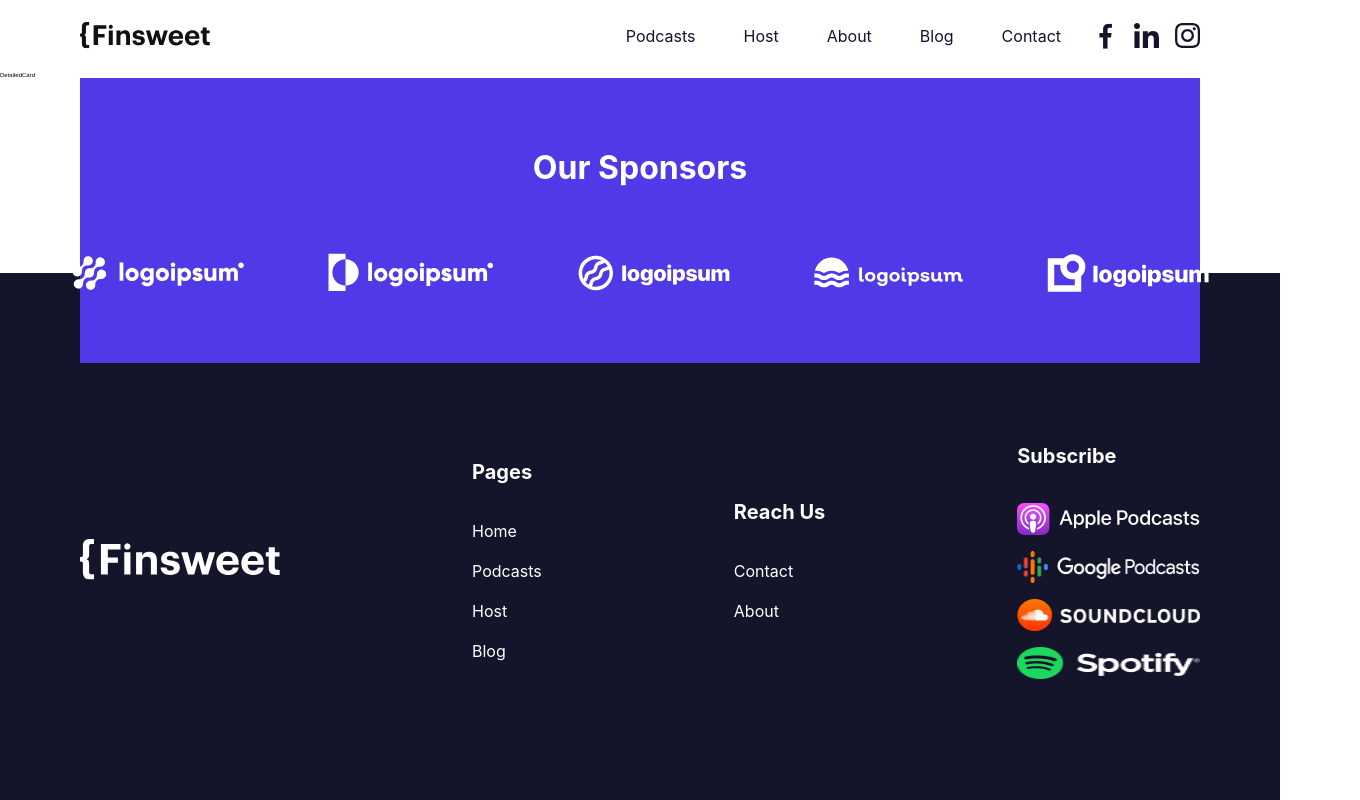
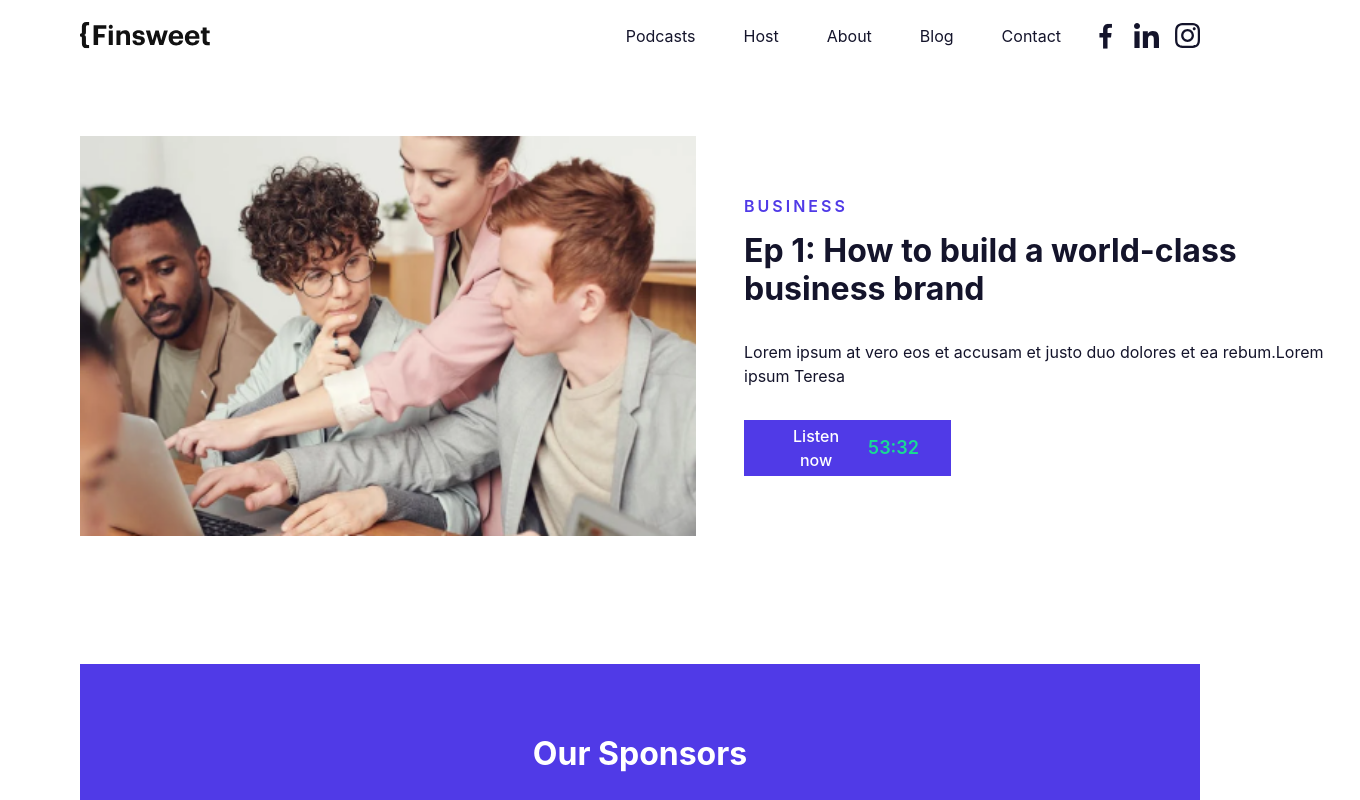
Before and after one commit to Canaga81/podcast, a React (Vite) app: page /incard/1 in a window 1280 px wide. Shown: the top 800 px of the page, 1360 px wide, since content can reach past the window. Built offline with nearby package versions, Linux system fonts and the light colour scheme.

Commit message:
Detailed Card Style Finish

```diff
--- a/src/components/CardItem/CardItem.jsx
+++ b/src/components/CardItem/CardItem.jsx
@@ -11,7 +11,7 @@ const CardItem = (props) => {
                     <rect width="40" height="40" rx="20" fill="#503AE7" />
                     <path d="M27 17V18C26.998 19.6818 26.3906 21.3068 25.2888 22.5775C24.187 23.8482 22.6646 24.6797 21 24.92V28H24V30H16V28H19V24.92C17.3354 24.6797 15.813 23.8482 14.7112 22.5775C13.6094 21.3068 13.002 19.6818 13 18V17H15V18C15 19.3261 15.5268 20.5979 16.4645 21.5355C17.4021 22.4732 18.6739 23 20 23C21.3261 23 22.5979 22.4732 23.5355 21.5355C24.4732 20.5979 25 19.3261 25 18V17H27ZM20 21C20.7956 21 21.5587 20.6839 22.1213 20.1213C22.6839 19.5587 23 18.7956 23 18V13C23 12.2044 22.6839 11.4413 22.1213 10.8787C21.5587 10.3161 20.7956 10 20 10C19.2044 10 18.4413 10.3161 17.8787 10.8787C17.3161 11.4413 17 12.2044 17 13V18C17 18.7956 17.3161 19.5587 17.8787 20.1213C18.4413 20.6839 19.2044 21 20 21Z" fill="white" />
                 </svg>
-                <Link to={`/incard/${props.id}`}><img className='cartItem_Image' src={props.image} alt="CartImage" /></Link>
+                <Link to={`/incard/${props.id}`}><img onClick={window.scrollTo(0, 0)} className='cartItem_Image' src={props.image} alt="CartImage" /></Link>
             </div>
 
             <div className="cartItem_title_text_icon">
--- a/src/components/DetailedCard/DetailedCard.css
+++ b/src/components/DetailedCard/DetailedCard.css
@@ -0,0 +1,100 @@
+.detailedCard {
+    padding: 0 8rem;
+    padding-top: 6.4rem;
+    padding-bottom: 12.8rem;
+}
+
+.detailedCard_container {
+    display: flex;
+    align-items: center;
+    gap: 4.8rem;
+}
+
+.detailedCard_container-left .detailedCard_container-left_image {
+    width: 61.6rem;
+    height: 40rem;
+}
+
+.detailedCard_container-left .detailedCard_container-left_image img {
+    width: 100%;
+    height: 100%;
+}
+
+.detailedCard_container-right {
+    display: flex;
+    flex-direction: column;
+    gap: 3.2rem;
+}
+
+.detailedCard_container-right .detailed_container_title_text {
+    display: flex;
+    flex-direction: column;
+    gap: 1.6rem;
+}
+
+.detailedCard_container-right .detailed_container_title_text .detailedCard_blue {
+    color: var(--blue-btn-bg);
+    font-family: Inter;
+    font-size: 1.6rem;
+    font-style: normal;
+    font-weight: 600;
+    line-height: 20px;
+    letter-spacing: 3px;
+    text-transform: uppercase;
+}
+
+.detailedCard_container-right .detailed_container_title_text .detailedCard_title_h2 {
+    width: 61.6rem;
+    color: var(--black-color);
+    font-family: Inter;
+    font-size: 3.2rem;
+    font-style: normal;
+    font-weight: 700;
+    line-height: 120%; /* 38.4px */
+}
+
+.detailedCard_container-right .detailed_desc .detailed_desc_p {
+    width: 61.4rem;
+    color: var(--black-color);
+    font-family: Inter;
+    font-size: 1.6rem;
+    font-style: normal;
+    font-weight: 400;
+    line-height: 150%;
+}
+
+.detailedCard_container-right .detailed_container-button {
+    display: flex;
+    align-items: center;
+    gap: 1.2rem;
+    padding: 1.2rem 3.2rem;
+    background-color: var(--blue-btn-bg);
+    width: 20.7rem;
+    height: 5.6rem;
+    border: none;
+    outline: none;
+    cursor: pointer;
+    transition: var(--transition-delay);
+}
+
+.detailedCard_container-right .detailed_container-button:hover {
+    opacity: 0.81;
+}
+
+.detailedCard_container-right .detailed_container-button .detailed_container-btn_text {
+    color: var(--bg-header);
+    font-family: Inter;
+    font-size: 1.6rem;
+    font-style: normal;
+    font-weight: 500;
+    line-height: 24px;
+}
+
+.detailedCard_container-right .detailed_container-button .detailed_time {
+    color: var(--green-bg-color);
+    font-family: Inter;
+    font-size: 1.8rem;
+    font-style: normal;
+    font-weight: 600;
+    line-height: 32px;
+}
--- a/src/components/DetailedCard/DetailedCard.jsx
+++ b/src/components/DetailedCard/DetailedCard.jsx
@@ -6,7 +6,29 @@ const DetailedCard = (props) => {
     const { inCard } = props
 
     return (
-        <div>DetailedCard</div>
+        <section className='detailedCard'>
+            <div className="detailedCard_container">
+                <div className="detailedCard_container-left">
+                    <div className="detailedCard_container-left_image">
+                        <img src={inCard.image} alt="" />
+                    </div>
+                </div>
+
+                <div className="detailedCard_container-right">
+                    <div className="detailed_container_title_text">
+                        <p className='detailedCard_blue'>{inCard.category}</p>
+                        <h2 className='detailedCard_title_h2'>{inCard.title}</h2>
+                    </div>
+                    <div className="detailed_desc">
+                        <p className='detailed_desc_p'>{inCard.desc}</p>
+                    </div>
+                    <button className="detailed_container-button">
+                        <p className="detailed_container-btn_text">Listen now</p>
+                        <p className="detailed_time">53:32</p>
+                    </button>
+                </div>
+            </div>
+        </section>
     )
 }
 
```
